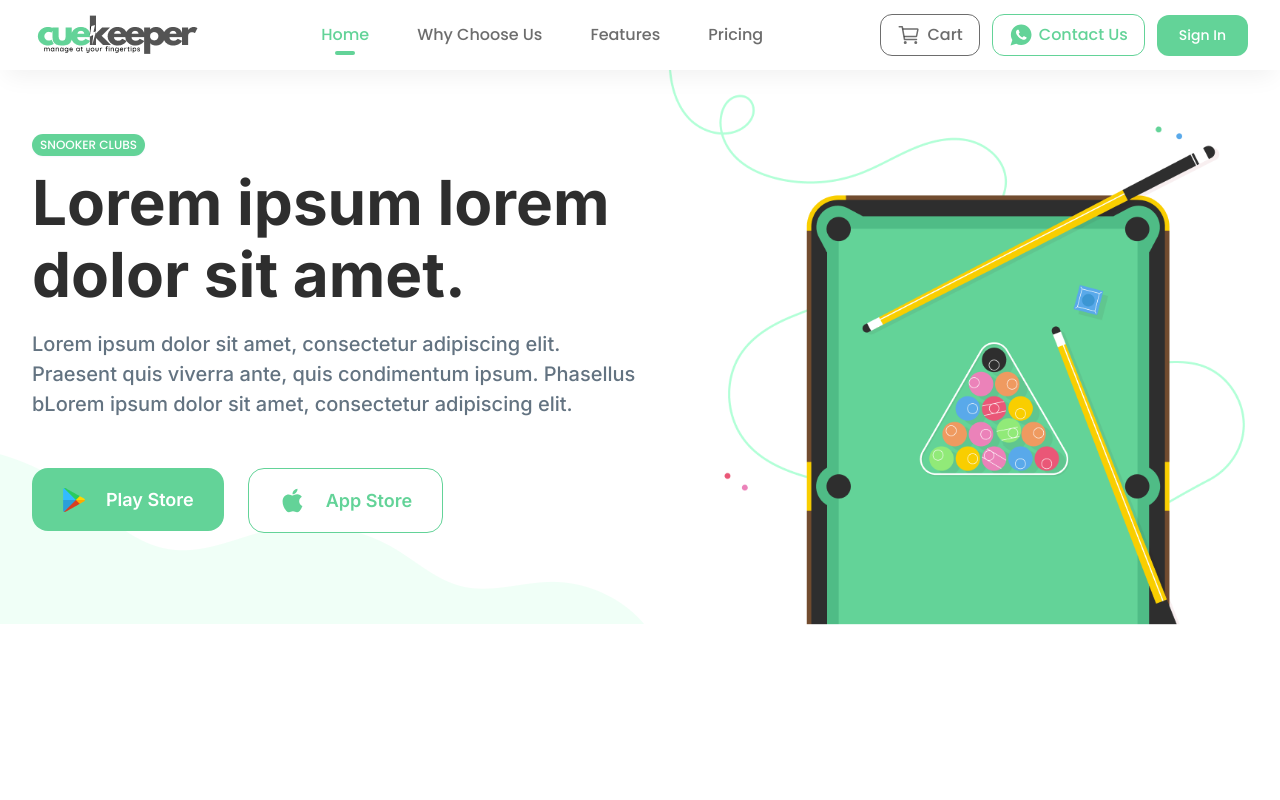
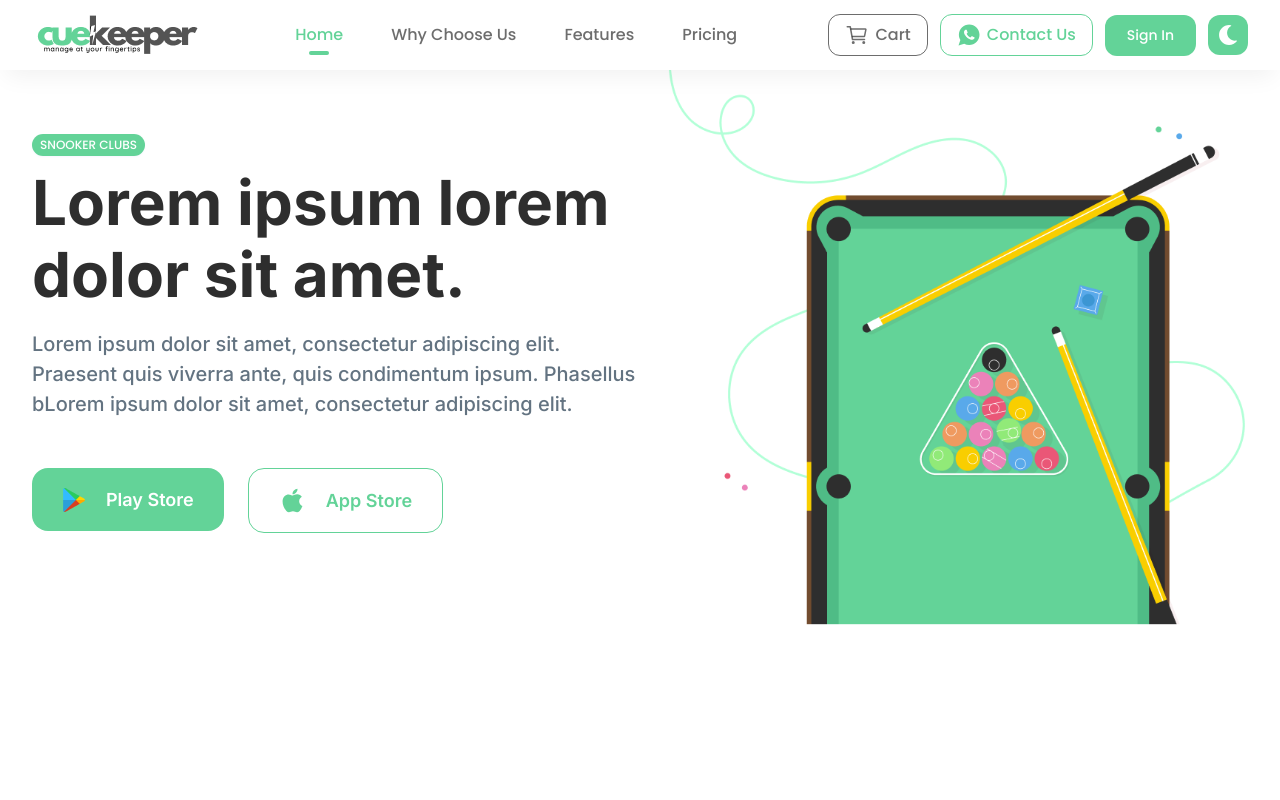
Before and after one commit to vikramkumartejani/snooker-web, a Next.js app: page / in a window 1280 px wide. Shown: the top 800 px of the page. Built offline with nearby package versions, Linux system fonts and the light colour scheme.

Commit message:
dark-mode

```diff
--- a/app/components/Hero.js
+++ b/app/components/Hero.js
@@ -5,7 +5,7 @@ export default function Hero() {
   return (
     <div
       id="home"
-      className="relative min-h-screen pt-16 bg--white mb-[60px] md:mb-[110px]"
+      className="relative min-h-screen pt-16 bg--white mb-[60px] md:mb-[110px] bg-white dark:bg-black"
     >
       <div className="ps-4 sm:ps-6 pe-4 sm:pe-6 lg:pe-0 lg:ps-8 xl:pe-8">
         <div className="max-w-[1280px] mx-auto pt-[50px] pb-8 relative">
@@ -17,10 +17,10 @@ export default function Hero() {
               >
                 SNOOKER CLUBS
               </span>
-              <h1 className="text-[24px] sm:text-[42px] md:text-[48px] lg:text-[50px] xl:text-[62px] leading-[30px] md:leading-[45px] lg:leading-[60px] xl:leading-[72px] md:leading-[58px] font-bold text-blackish mb-[15.64px] md:mb-[18px] tracking-[-2%]">
+              <h1 className="text-[24px] sm:text-[42px] md:text-[48px] lg:text-[50px] xl:text-[62px] leading-[30px] md:leading-[45px] lg:leading-[60px] xl:leading-[72px] md:leading-[58px] font-bold text-blackish dark:text-white/90 mb-[15.64px] md:mb-[18px] tracking-[-2%]">
                 Lorem ipsum lorem dolor sit amet.
               </h1>
-              <p className="text-grayish text-[14px] md:text-[18px] lg:text-[20px] font-[500] mb-[17px] md:mb-[30px] lg:mb-[49px]">
+              <p className="text-grayish dark:text-white/80 text-[14px] md:text-[18px] lg:text-[20px] font-[500] mb-[17px] md:mb-[30px] lg:mb-[49px]">
                 Lorem ipsum dolor sit amet, consectetur adipiscing elit.
                 Praesent quis viverra ante, quis condimentum ipsum. Phasellus
                 bLorem ipsum dolor sit amet, consectetur adipiscing elit.
--- a/app/components/Navbar.js
+++ b/app/components/Navbar.js
@@ -5,6 +5,7 @@ import { IoClose } from "react-icons/io5";
 import Link from "next/link";
 import Image from "next/image";
 import { useState, useEffect } from "react";
+import ThemeToggle from "./ThemeToggle";
 
 export default function Navbar() {
   const [isDrawerOpen, setIsDrawerOpen] = useState(false);
@@ -16,7 +17,7 @@ export default function Navbar() {
   useEffect(() => {
     const handleScroll = () => {
       const sections = ["#home", "#why-choose-us", "#features", "#pricing"];
-      let active = "#home"; // Default to the first section
+      let active = "#home";
 
       for (const id of sections) {
         const section = document.querySelector(id);
@@ -38,7 +39,7 @@ export default function Navbar() {
 
   return (
     <nav
-      className="fixed top-0 left-0 right-0 bg-white z-50"
+      className="fixed top-0 left-0 right-0 bg-white dark:bg-black z-50 dark:border-b border-white/20"
       style={{
         boxShadow: "0px 12px 25px -6px #0000000F",
       }}
@@ -46,7 +47,6 @@ export default function Navbar() {
       <div className="px-4 sm:px-6 lg:px-8">
         <div className="max-w-[1280px] mx-auto">
           <div className="flex justify-between items-center lg:h-[70px] h-[60px]">
-            {/* Logo */}
             <Link href="/" className="flex items-center">
               <Image
                 src="/assets/logo.png"
@@ -57,7 +57,6 @@ export default function Navbar() {
               />
             </Link>
 
-            {/* Menu Button for small screens */}
             <button
               className="lg:hidden text-gray-700 text-2xl"
               onClick={toggleDrawer}
@@ -78,7 +77,7 @@ export default function Navbar() {
                 className={`relative font-poppins font-[500] ${
                   activeSection === "#home"
                     ? "text-greenish"
-                    : "text-[#2E2E2EB2]"
+                    : "text-[#2E2E2EB2] dark:text-white dark:hover:text-greenish"
                 } hover:text-greenish`}
               >
                 Home
@@ -93,7 +92,7 @@ export default function Navbar() {
                 className={`relative font-poppins font-[500] ${
                   activeSection === "#why-choose-us"
                     ? "text-greenish"
-                    : "text-[#2E2E2EB2]"
+                    : "text-[#2E2E2EB2] dark:text-white dark:hover:text-greenish"
                 } hover:text-greenish`}
               >
                 Why Choose Us
@@ -108,7 +107,7 @@ export default function Navbar() {
                 className={`relative font-poppins font-[500] ${
                   activeSection === "#features"
                     ? "text-greenish"
-                    : "text-[#2E2E2EB2]"
+                    : "text-[#2E2E2EB2] dark:text-white dark:hover:text-greenish"
                 } hover:text-greenish`}
               >
                 Features
@@ -123,7 +122,7 @@ export default function Navbar() {
                 className={`relative font-poppins font-[500] ${
                   activeSection === "#pricing"
                     ? "text-greenish"
-                    : "text-[#2E2E2EB2]"
+                    : "text-[#2E2E2EB2] dark:text-white dark:hover:text-greenish"
                 } hover:text-greenish`}
               >
                 Pricing
@@ -139,7 +138,7 @@ export default function Navbar() {
             <div className="lg:flex hidden items-center gap-[12px]">
               <Link
                 href="/checkout"
-                className="flex items-center text-[#2E2E2EB2] font-poppins font-[500] hover:bg-grayish/10 transition border border-[#2E2E2EB2] rounded-[12px] py-[8px] px-[16px]"
+                className="flex items-center text-[#2E2E2EB2] dark:text-white font-poppins font-[500] hover:bg-grayish/10 transition border border-[#2E2E2EB2] dark:border-white rounded-[12px] py-[8px] px-[16px]"
               >
                 <IoCartOutline className="h-[24px] w-[24px]" />
                 <span className="ml-[6px]">Cart</span>
@@ -151,6 +150,7 @@ export default function Navbar() {
               <button className="bg-greenish text-white px-[22px] py-[10px] rounded-[12px] font-[500] font-poppins text-[14px] hover:bg-[#3da36e] transition">
                 Sign In
               </button>
+              <ThemeToggle/>
             </div>
           </div>
         </div>
--- /dev/null
+++ b/app/components/ThemeToggle.js
@@ -0,0 +1,33 @@
+'use client'
+import { useState, useEffect } from 'react';
+import { FaSun, FaMoon } from 'react-icons/fa'; // React Icons for Sun and Moon
+
+export default function ThemeToggle() {
+  const [theme, setTheme] = useState('light');
+
+  useEffect(() => {
+    const savedTheme = localStorage.getItem('theme') || 'light';
+    setTheme(savedTheme);
+    document.documentElement.classList.toggle('dark', savedTheme === 'dark');
+  }, []);
+
+  const toggleTheme = () => {
+    const newTheme = theme === 'light' ? 'dark' : 'light';
+    setTheme(newTheme);
+    localStorage.setItem('theme', newTheme);
+    document.documentElement.classList.toggle('dark', newTheme === 'dark');
+  };
+
+  return (
+    <button
+      onClick={toggleTheme}
+      className="p-2.5 bg-greenish dark:bg-white rounded-xl flex items-center justify-center"
+    >
+      {theme === 'light' ? (
+        <FaMoon className="text-white w-5 h-5" />
+      ) : (
+        <FaSun className="text-black w-5 h-5" />
+      )}
+    </button>
+  );
+}
--- a/tailwind.config.mjs
+++ b/tailwind.config.mjs
@@ -1,5 +1,6 @@
 /** @type {import('tailwindcss').Config} */
 export default {
+  darkMode: 'class',
   content: [
     "./pages/**/*.{js,ts,jsx,tsx,mdx}",
     "./components/**/*.{js,ts,jsx,tsx,mdx}",
```
